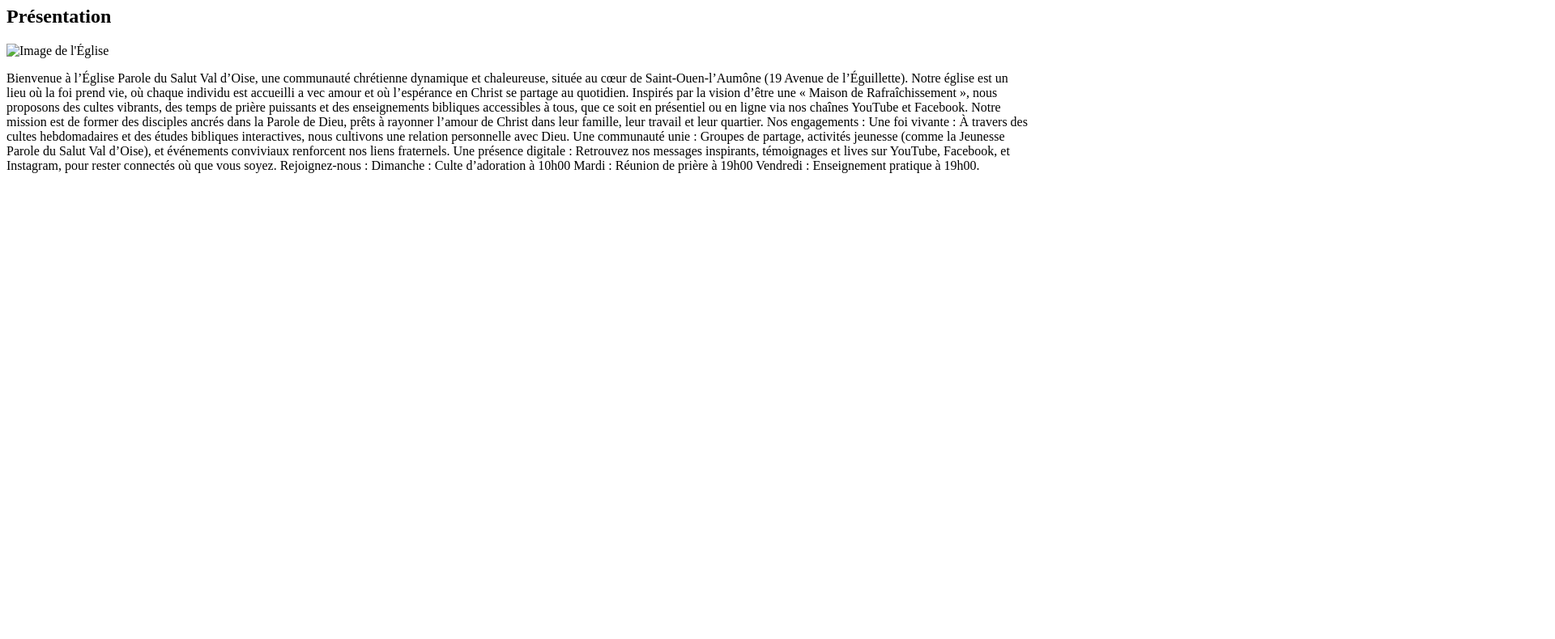
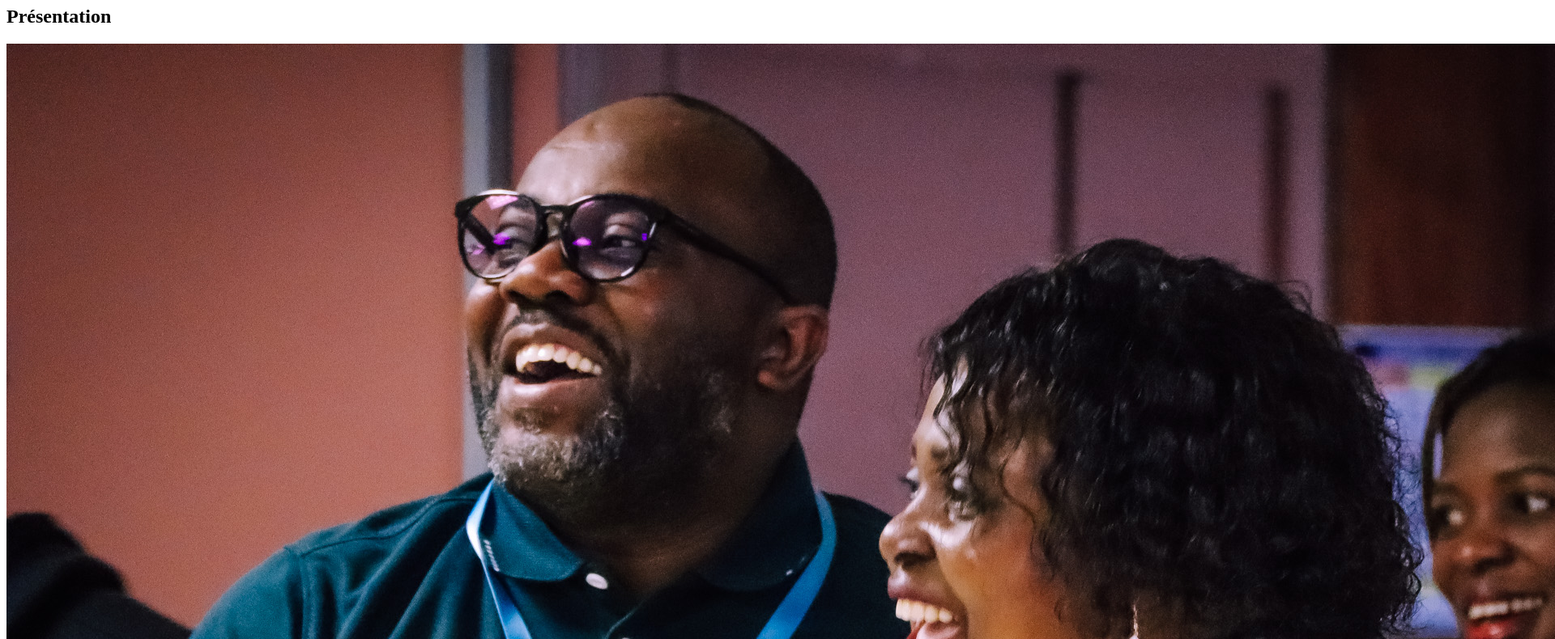
Before and after one commit to HermannManager/mon-site-vitrine, a plain HTML site: page eglise.html in a window 1280 px wide. Shown: the part 99-889 px from the top of the page at 81% size, 1920 px wide, since content can reach past the window. Before the commit the page ends 800 px from the top, so only its background shows below. Drawn offline with Linux system fonts and the light colour scheme.

Commit message:
Update eglise.html

```diff
--- a/eglise.html
+++ b/eglise.html
@@ -15,7 +15,7 @@
 
 <section>
   <h2>Présentation</h2>
-  <img src="image-eglise.jpg" alt="Image de l'Église">
+  <img src="eglise.JPG" alt="Image de l'Église">
   <p>Bienvenue à l’Église Parole du Salut Val d’Oise,
  une communauté chrétienne dynamique et chaleureuse,
  située au cœur de Saint-Ouen-l’Aumône (19 Avenue de l’Éguillette).
```
